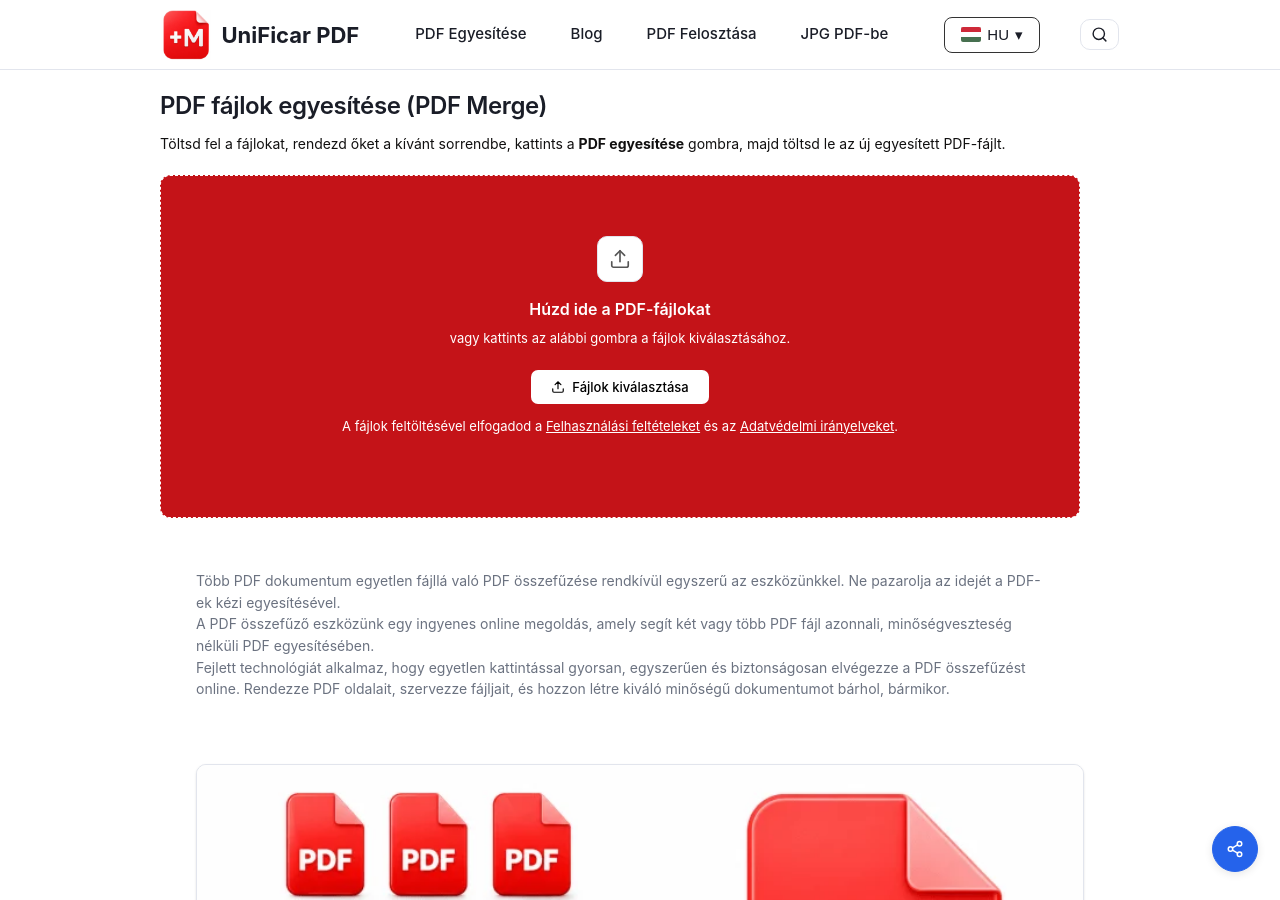
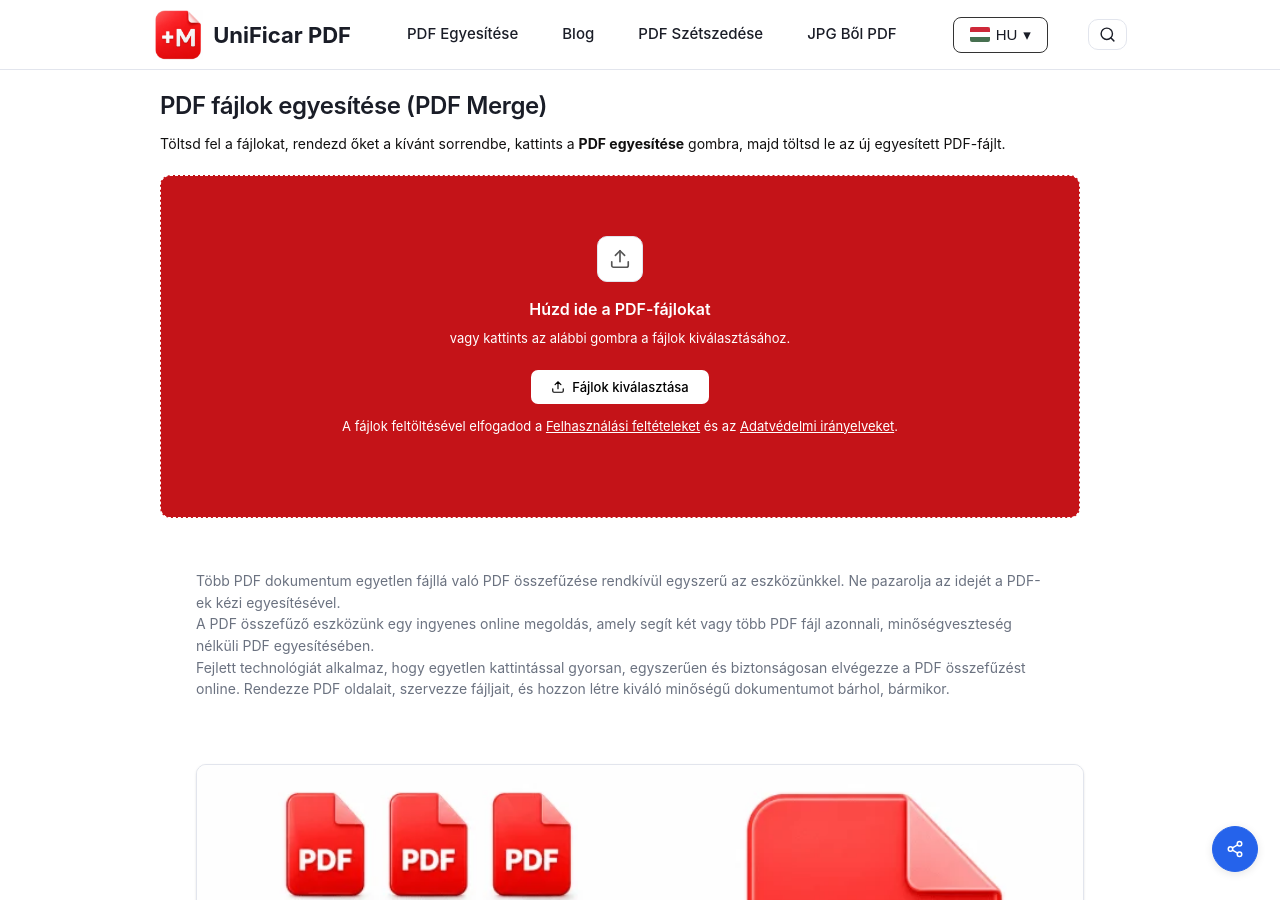
Before and after one commit to rforrupesh/jekyllmultilingual, a Jekyll site: the page built from hu/index.md, in a window 1280 px wide and 900 px high. Built offline with Jekyll 4.4.1, drawn with Linux system fonts in a browser that asks for light colours.

Commit message:
Update translations.yml

```diff
--- a/_data/translations.yml
+++ b/_data/translations.yml
@@ -250,8 +250,8 @@ hu:
     upload: "PDF Egyesítése"
     blog: "Blog"
     about: "Rólunk"
-    splitpdf: "PDF Felosztása"
-    jpgapdf: "JPG PDF-be"
+    splitpdf: "PDF Szétszedése"
+    jpgapdf: "JPG Ből PDF"
   blog:
     title: "Blog"
     read_more: "Tovább olvasom"
```
